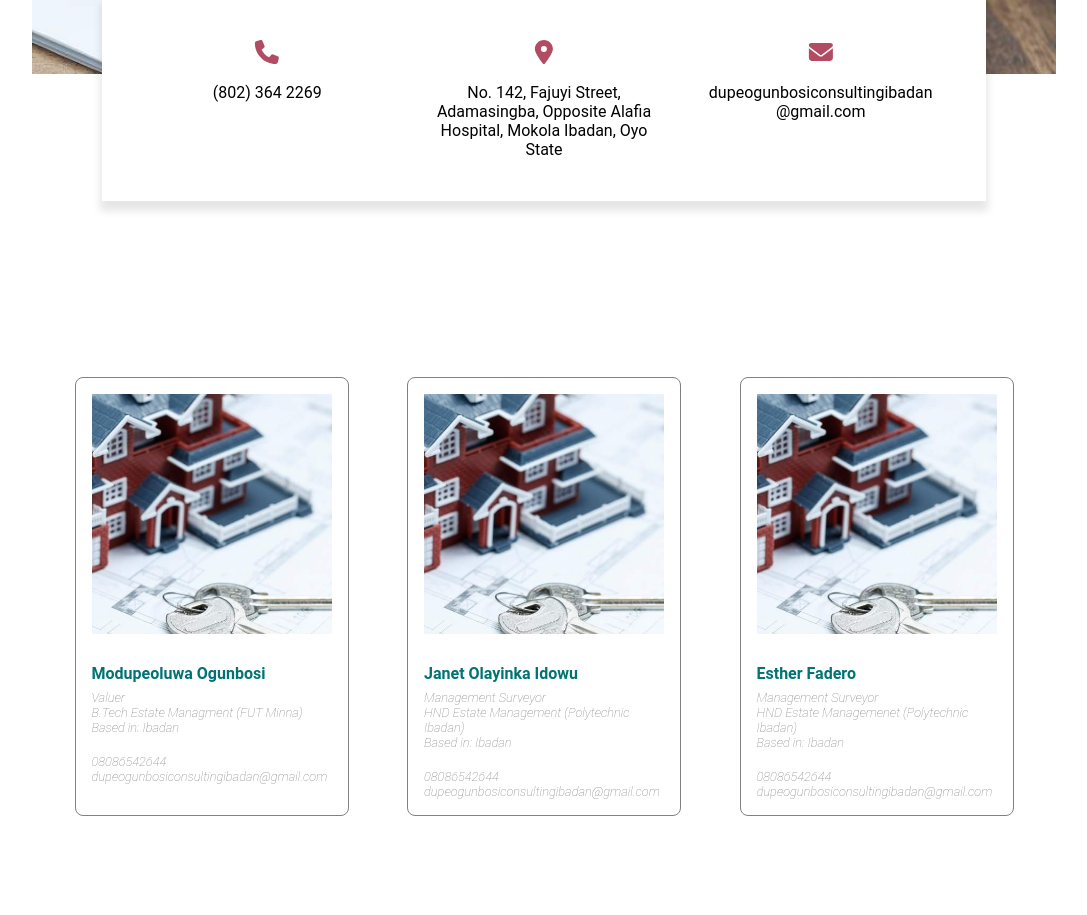
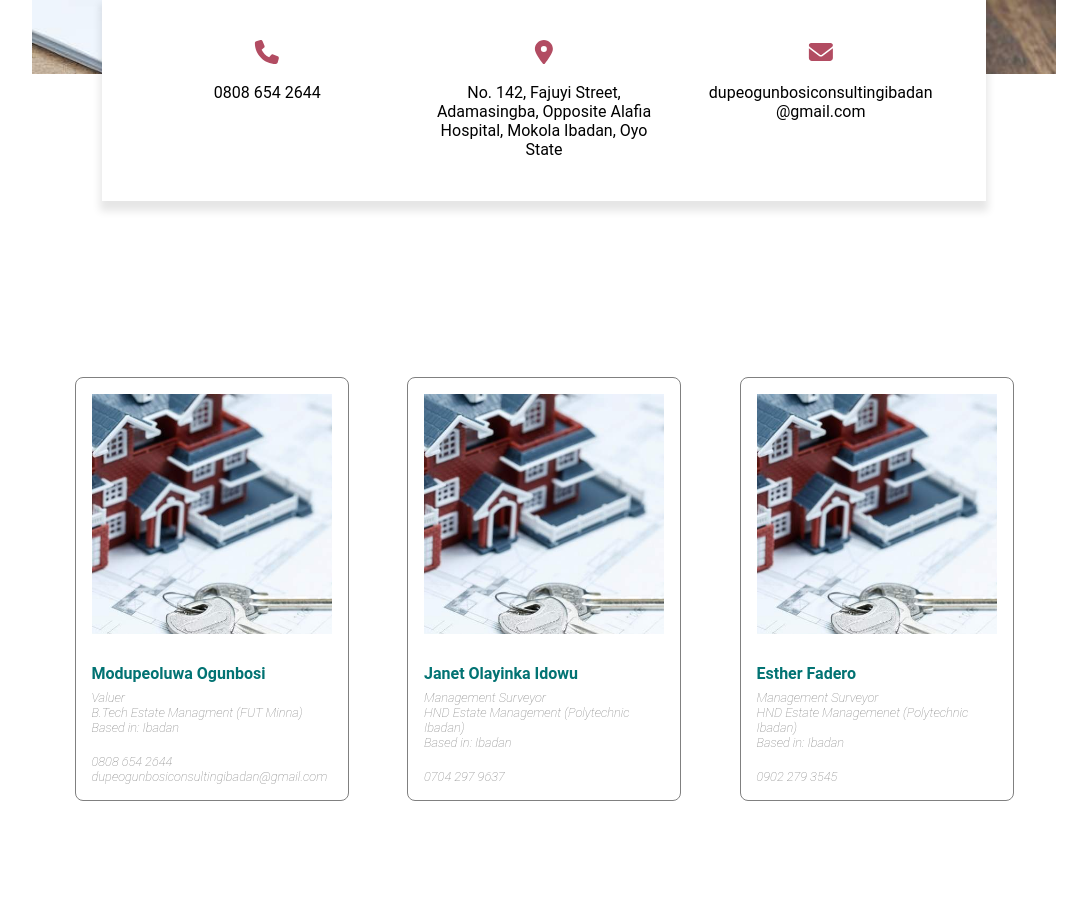
Before and after one commit to Jojumiloju/dupe-ogunbosi-consulting, a React (Vite) app: page /contact in a window 1280 px wide. Shown: the part 497-1412 px from the top of the page, without its empty margins (96-1183 px from the left). Built offline with nearby package versions, Linux system fonts and the light colour scheme.

Commit message:
Update Contact.jsx

```diff
--- a/src/components/Contact.jsx
+++ b/src/components/Contact.jsx
@@ -51,7 +51,7 @@ const Contact = () => {
             <div className='contact_map_details'>
               <div>
                 <FontAwesomeIcon icon={faPhone} className='map_details_icon' /><br />
-                <span> (802) 364 2269</span>
+                <span>0808 654 2644</span>
               </div>
               <div>
                 <FontAwesomeIcon icon={faLocationDot} className='map_details_icon'/><br />
@@ -72,7 +72,7 @@ const Contact = () => {
               <p>Valuer</p>
               <p>B.Tech Estate Managment (FUT Minna)</p>
               <p>Based in: Ibadan</p><br />
-              <p>08086542644</p>
+              <p>0808 654 2644</p>
               <p>dupeogunbosiconsultingibadan@gmail.com</p>
             </div>
           </div>
@@ -83,8 +83,8 @@ const Contact = () => {
               <p>Management Surveyor</p>
               <p>HND Estate Management (Polytechnic Ibadan)</p>
               <p>Based in: Ibadan</p><br />
-              <p>08086542644</p>
-              <p>dupeogunbosiconsultingibadan@gmail.com</p>
+              <p>0704 297 9637</p>
+              <p></p>
             </div>
           </div>
           <div className='agents_card'>
@@ -94,8 +94,8 @@ const Contact = () => {
               <p>Management Surveyor</p>
               <p>HND Estate Managemenet (Polytechnic Ibadan)</p>
               <p>Based in: Ibadan</p><br />
-              <p>08086542644</p>
-              <p>dupeogunbosiconsultingibadan@gmail.com</p>
+              <p>0902 279 3545</p>
+              <p></p>
             </div>
           </div>
         </div>
```
